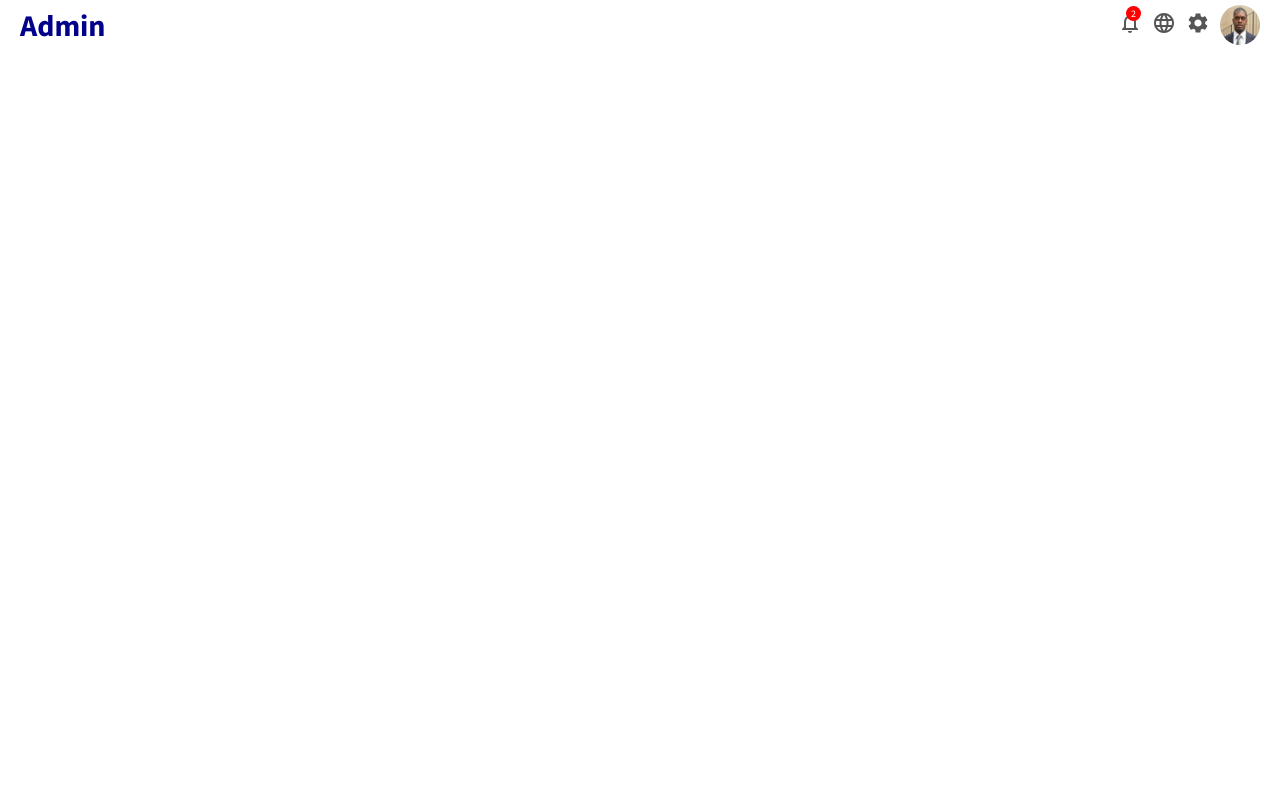
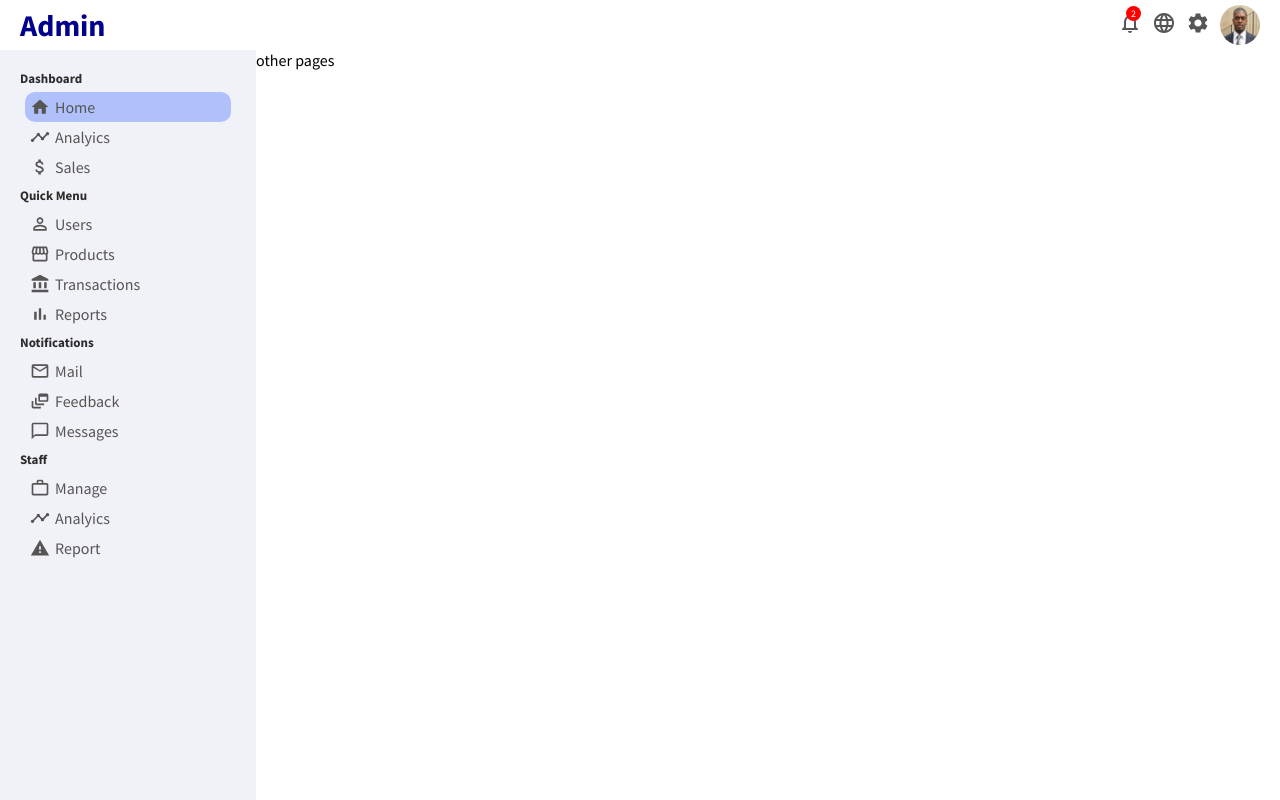
Before and after one commit to jed-code/admin_UI, a React (Create React App) app: page / in a window 1280 px wide. Built offline with nearby package versions, Linux system fonts and the light colour scheme.

Commit message:
SliderBar

```diff
--- a/src/App.js
+++ b/src/App.js
@@ -1,9 +1,15 @@
+import Sidebar from "./components/sidebar/Sidebar";
 import Topbar from "./components/topbar/Topbar";
+import "./app.css";
 
 function App() {
   return (
     <div>
       <Topbar />
+      <div className="container">
+        <Sidebar />
+        <div className="otherpages">other pages</div>
+      </div>
     </div>
   );
 }
--- /dev/null
+++ b/src/app.css
@@ -0,0 +1,6 @@
+.container {
+  display: flex;
+}
+.otherpages {
+  flex: 4;
+}
--- /dev/null
+++ b/src/components/sidebar/Sidebar.jsx
@@ -0,0 +1,91 @@
+import React from "react";
+import "./sidebar.css";
+import {
+  Home,
+  Timeline,
+  AttachMoney,
+  PermIdentity,
+  Storefront,
+  AccountBalance,
+  BarChart,
+  MailOutline,
+  ChatBubbleOutline,
+  DynamicFeed,
+  WorkOutline,
+  ReportProblem,
+} from "@material-ui/icons";
+
+export default function Sidebar() {
+  return (
+    <div className="sidebar">
+      <div className="sidebarwrapper">
+        <div className="sidebarMenu">
+          <h3 className="sidebarTitle">Dashboard</h3>
+          <ul className="sidebarList">
+            <li className="sidebarListItem active">
+              <Home className="sidebarIcon" />
+              Home
+            </li>
+            <li className="sidebarListItem">
+              <Timeline className="sidebarIcon" />
+              Analyics
+            </li>
+            <li className="sidebarListItem">
+              <AttachMoney className="sidebarIcon" />
+              Sales
+            </li>
+          </ul>
+          <h3 className="sidebarTitle">Quick Menu</h3>
+          <ul className="sidebarList">
+            <li className="sidebarListItem">
+              <PermIdentity className="sidebarIcon" />
+              Users
+            </li>
+            <li className="sidebarListItem">
+              <Storefront className="sidebarIcon" />
+              Products
+            </li>
+            <li className="sidebarListItem">
+              <AccountBalance className="sidebarIcon" />
+              Transactions
+            </li>
+            <li className="sidebarListItem">
+              <BarChart className="sidebarIcon" />
+              Reports
+            </li>
+          </ul>
+          <h3 className="sidebarTitle">Notifications</h3>
+          <ul className="sidebarList">
+            <li className="sidebarListItem">
+              <MailOutline className="sidebarIcon" />
+              Mail
+            </li>
+            <li className="sidebarListItem">
+              <DynamicFeed className="sidebarIcon" />
+              Feedback
+            </li>
+            <li className="sidebarListItem">
+              <ChatBubbleOutline className="sidebarIcon" />
+              Messages
+            </li>
+          </ul>
+          <h3 className="sidebarTitle">Staff</h3>
+          <ul className="sidebarList">
+            <li className="sidebarListItem">
+              <WorkOutline className="sidebarIcon" />
+              Manage
+            </li>
+            <li className="sidebarListItem">
+              <Timeline className="sidebarIcon" />
+              Analyics
+            </li>
+            <li className="sidebarListItem">
+              <ReportProblem className="sidebarIcon" />
+              Report
+            </li>
+          </ul>
+        </div>
+      </div>
+    </div>
+  );
+}
--- /dev/null
+++ b/src/components/sidebar/sidebar.css
@@ -0,0 +1,38 @@
+.sidebar {
+  flex: 1;
+  height: calc(100vh - 50px);
+  background-color: rgb(241, 241, 248);
+  position: sticky;
+  top: 50px;
+}
+.sidebarwrapper {
+  padding: 20px;
+  color: #555;
+}
+.sidebarMenu {
+  margin-bottom: 10px;
+}
+.sidebarTitle {
+  font-size: 13px;
+  color: rgb(44, 44, 44);
+}
+.sidebarList {
+  list-style-type: none;
+  padding: 5px;
+}
+.sidebarListItem {
+  padding: 5px;
+  cursor: pointer;
+  align-items: center;
+  display: flex;
+  border-radius: 10px;
+}
+
+.sidebarListItem.active,
+.sidebarListItem:hover {
+  background-color: rgb(175, 192, 250);
+}
+.sidebarIcon {
+  margin-right: 5px;
+  font-size: 20px !important;
+}
--- a/src/components/topbar/topbar.css
+++ b/src/components/topbar/topbar.css
@@ -1,7 +1,7 @@
 .topbar {
   width: 100%;
   height: 50px;
-  background: white;
+  background-color: rgba(0, 0, 0, 0);
   position: sticky;
   top: 0;
   z-index: 999;
```
